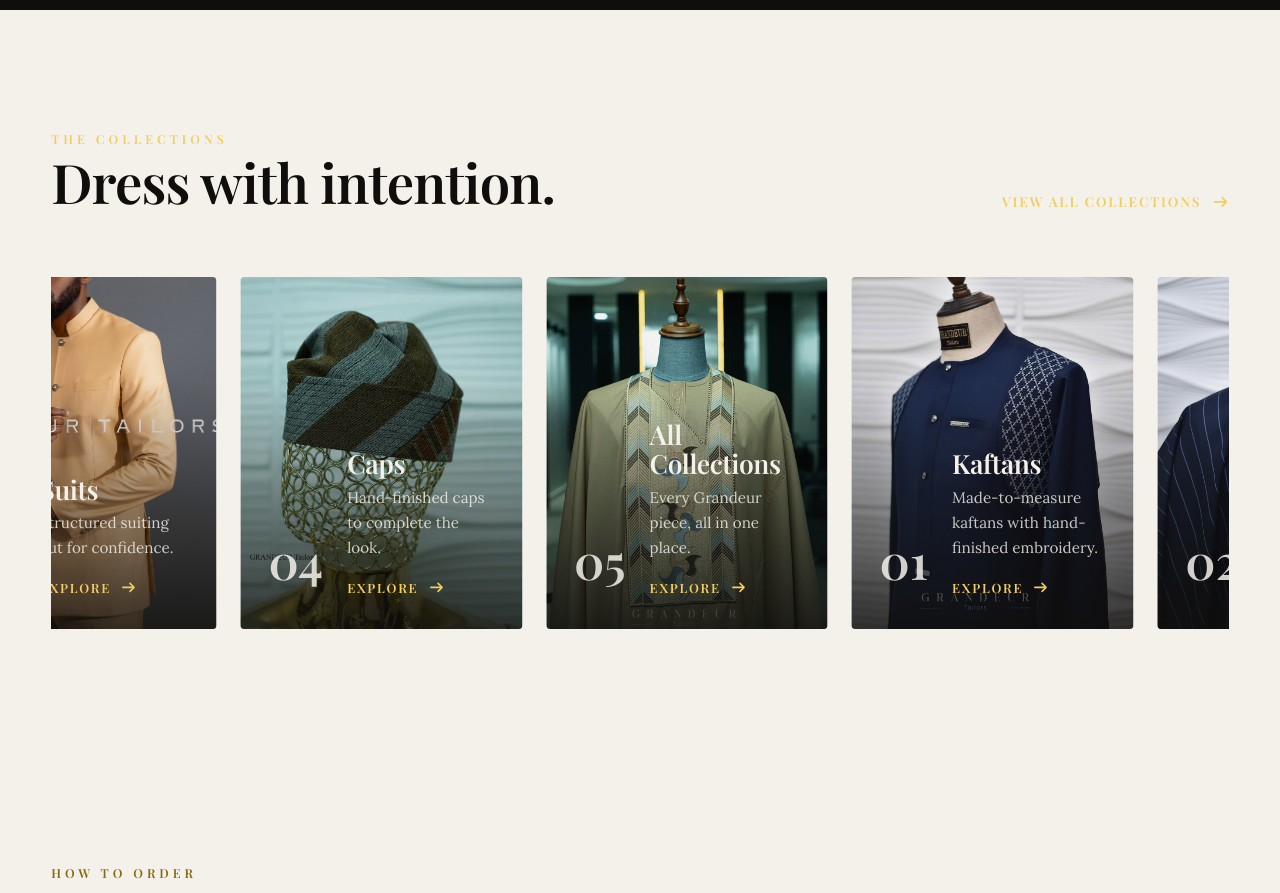
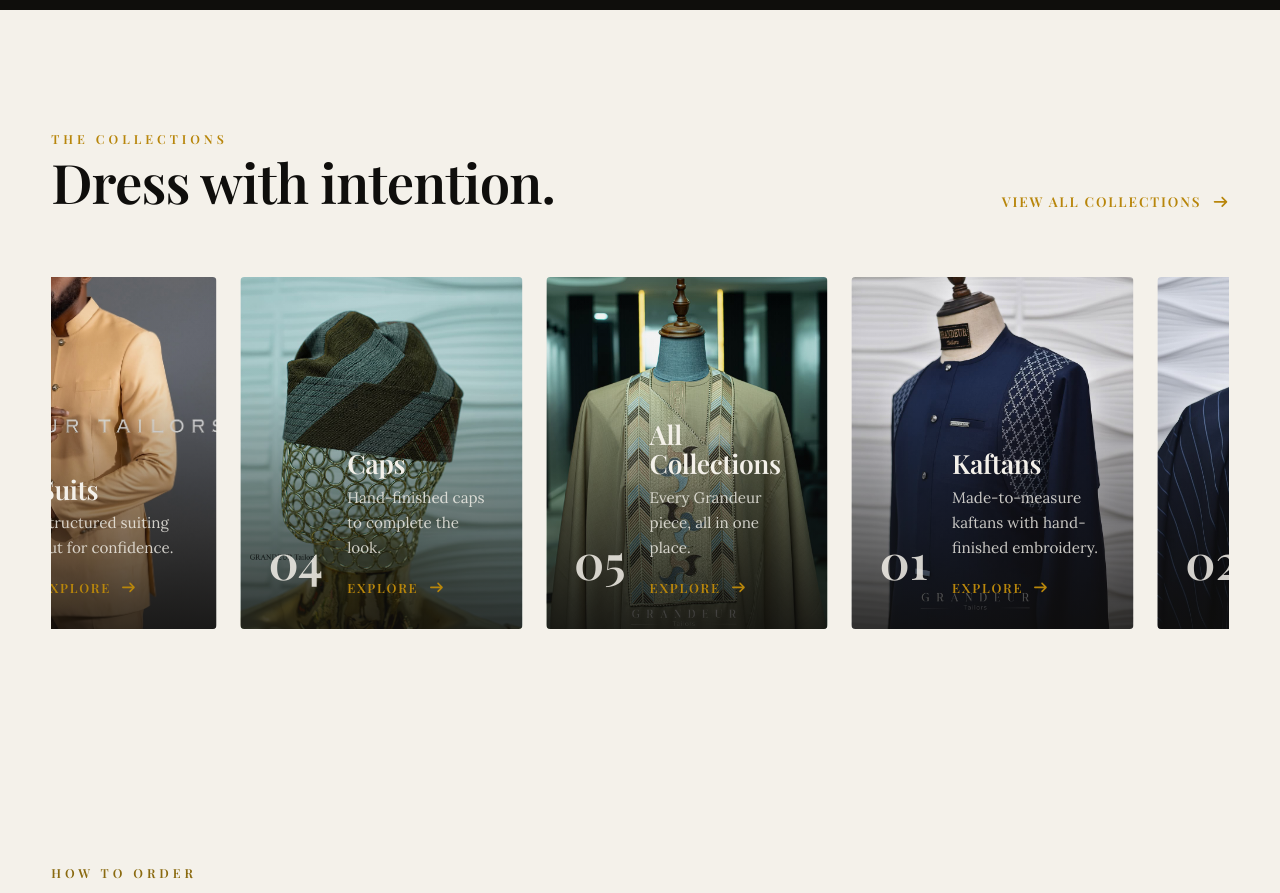
Before and after one commit to Azeezat-1/grandeur, a React (Vite) app in the folder client/: page / in a window 1280 px wide. Shown: the part 2420-3313 px from the top of the page. Built offline with nearby package versions, Linux system fonts and the light colour scheme; no server answers; a web font is replaced by a local one.

Commit message:
Darken home collections gold accents

```diff
--- a/client/src/layout.css
+++ b/client/src/layout.css
@@ -597,11 +597,11 @@
 .collections-home .eyebrow,
 .collections-home .text-link,
 .collection-card__cta {
-  color: #f2cd60;
+  color: #b8860b;
 }
 
 .collection-card__cta svg {
-  color: #f2cd60;
+  color: #b8860b;
 }
 
 /* ============ COLLECTIONS SLIDING STRIP (home) ============ */
```
